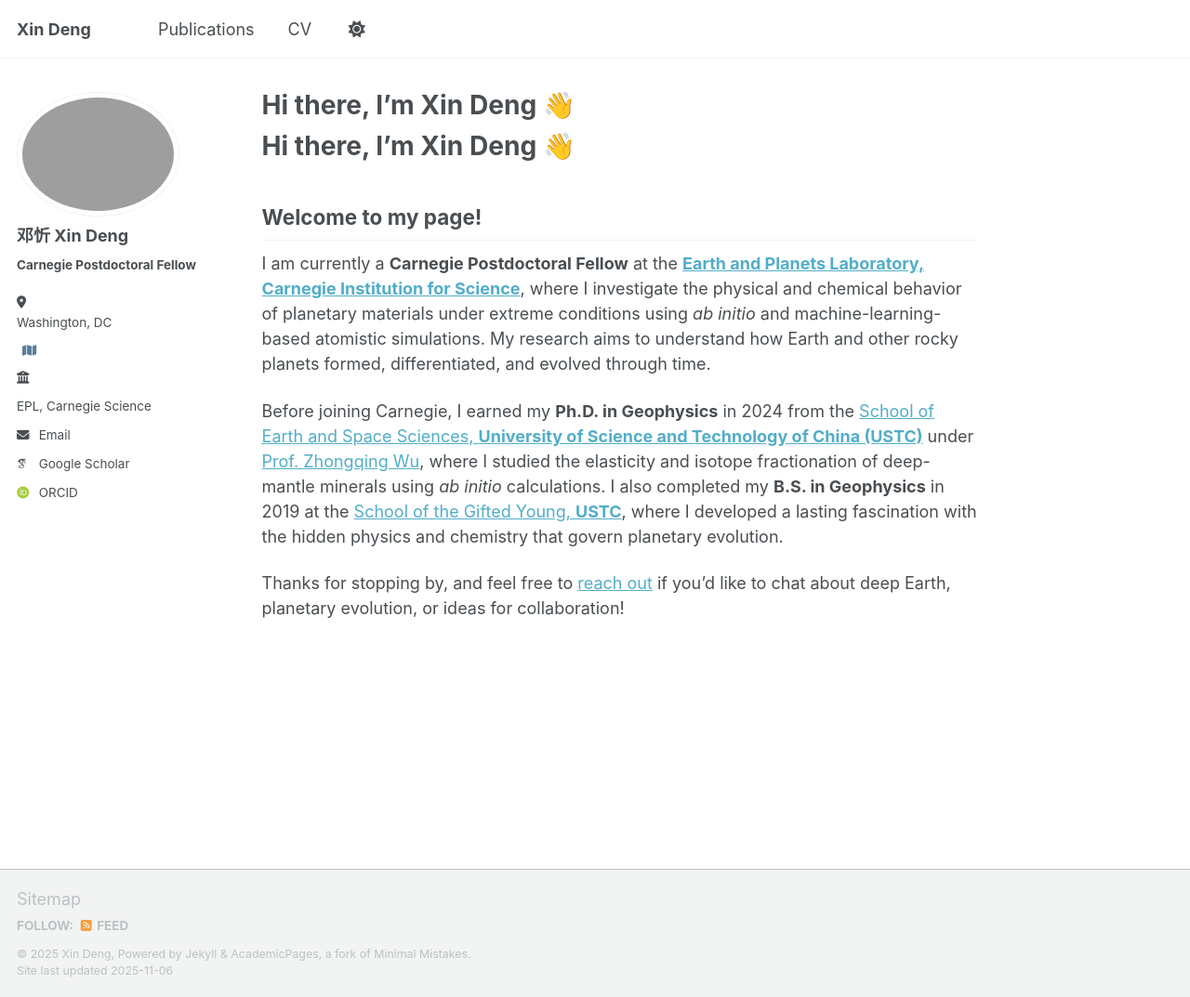
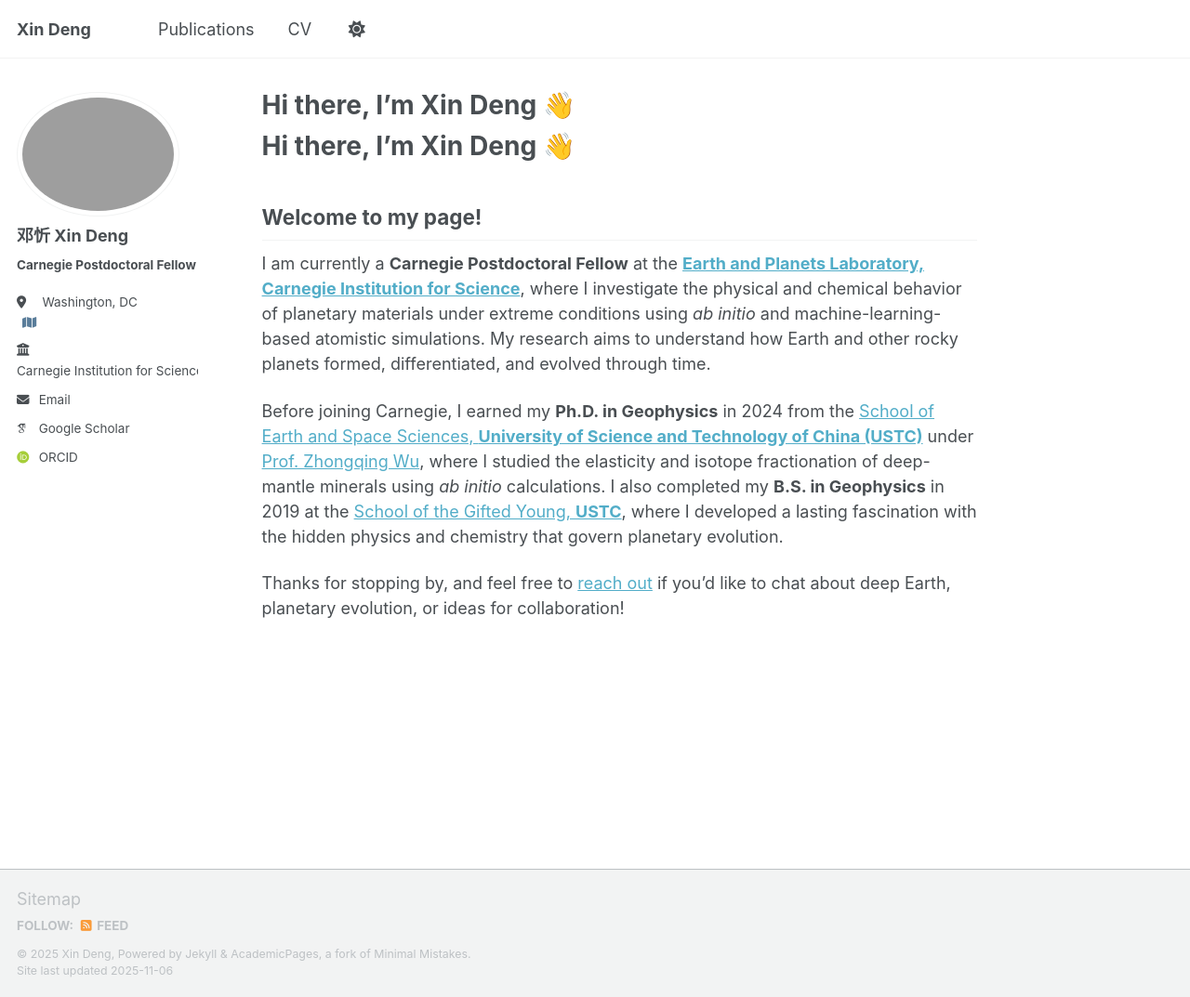
Before and after one commit to x1nd3ng/x1nd3ng.github.io, a Jekyll site: the page built from _pages/about.md, in a window 1280 px wide and 1073 px high. Shown: the whole window at 93% size. Built offline with Jekyll 4.4.1, drawn with Linux system fonts in a browser that asks for light colours; some web fonts are replaced; a script that is not in the unit is left out; our own code applies the rules of GitHub Pages for plain Markdown files.

Commit message:
Update _config.yml

```diff
--- a/_config.yml
+++ b/_config.yml
@@ -26,8 +26,8 @@ author:
   name             : "<strong>邓忻 Xin Deng</strong>"
   pronouns         : # example: "she/her"
   bio              : "<strong>Carnegie Postdoctoral Fellow</strong><br>"
-  location         : "<a href='https://www.bing.com/maps?q=5241+Broad+Branch+Rd+NW,+Washington,+DC+20015' target='_blank' style='text-decoration:none;'>Washington, DC</a>"
-  employer         : "<span><a href='https://carnegiescience.edu/epl' target='_blank' style='text-decoration:none;'>EPL, Carnegie Science</a></span>"
+  location         : "Washington, DC"
+  employer         : "Carnegie Institution for Science"
   uri              : # URL
   email            : "xdeng@carnegiescience.edu"
 
```
